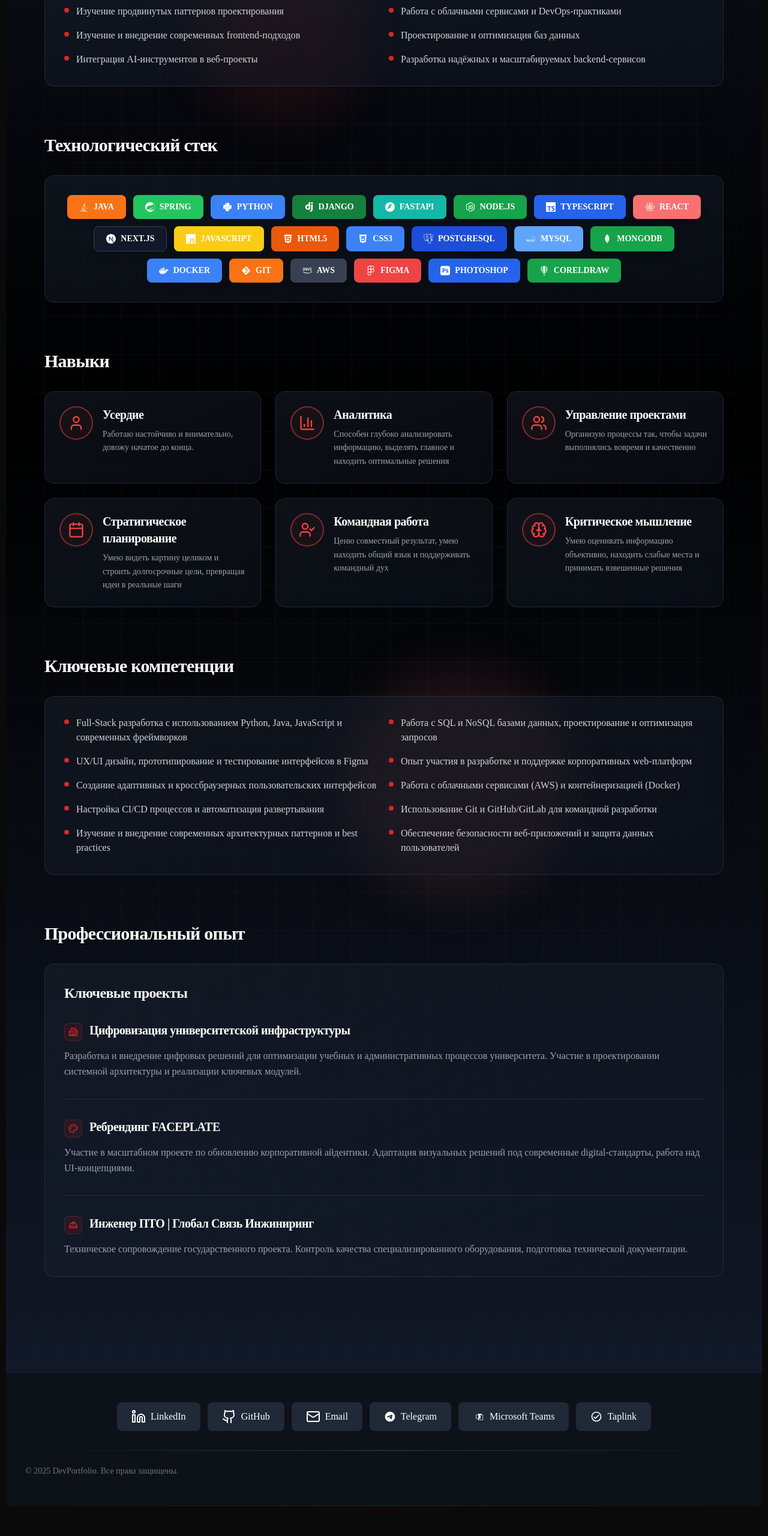
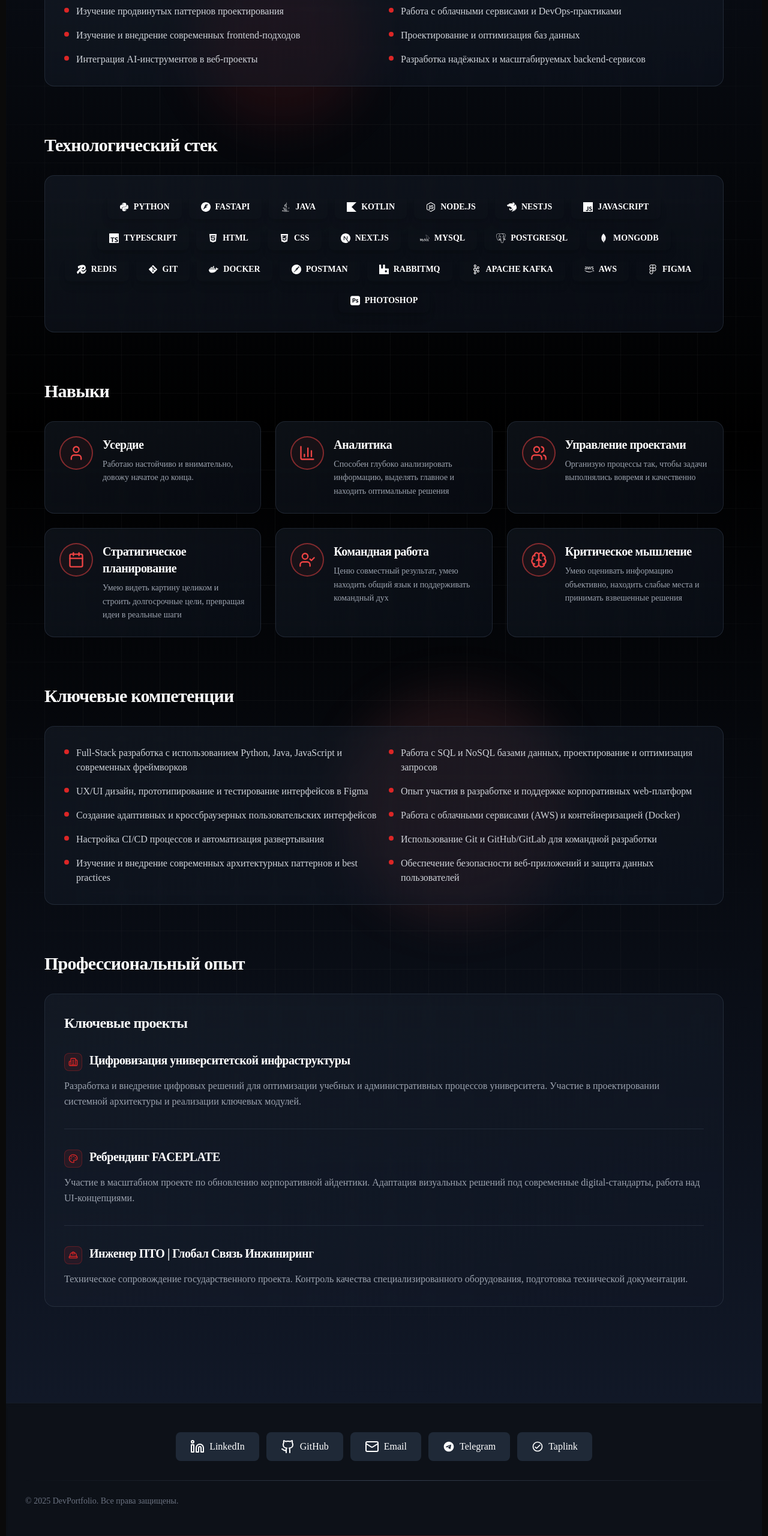
Before and after one commit to S-NOWNUM-B/-FullStackForge-, a Next.js app: page /About in a window 1280 px wide. Shown: the part 961-3521 px from the top of the page at 60% size. Before the commit the page ends 3471 px from the top, so only its background shows below. Built offline with nearby package versions, Linux system fonts and the light colour scheme.

Commit message:
Проведены работы по оптимизации, исправлении ошибок и кастомизации

```diff
--- a/src/app/(page)/About/page.tsx
+++ b/src/app/(page)/About/page.tsx
@@ -15,39 +15,9 @@
 } from "lucide-react";
 import Image from "next/image";
 
-import { FaJava, FaPython, FaNodeJs, FaReact, FaHtml5, FaCss3Alt, FaDocker, FaGitAlt, FaAws, FaFigma } from "react-icons/fa";
-import { SiSpring, SiDjango, SiFastapi, SiTypescript, SiNextdotjs, SiJavascript, SiPostgresql, SiMysql, SiMongodb, SiAdobephotoshop, SiCoreldraw } from "react-icons/si";
+import { TECHNOLOGIES } from "@/lib/technologies";
 
-const technologiesData = [
-    // Backend
-    { name: "JAVA", color: "bg-orange-500 hover:bg-orange-600", icon: FaJava },
-    { name: "SPRING", color: "bg-green-500 hover:bg-green-600", icon: SiSpring },
-    { name: "PYTHON", color: "bg-blue-500 hover:bg-blue-600", icon: FaPython },
-    { name: "DJANGO", color: "bg-green-700 hover:bg-green-800", icon: SiDjango },
-    { name: "FASTAPI", color: "bg-teal-500 hover:bg-teal-600", icon: SiFastapi },
-    { name: "NODE.JS", color: "bg-green-600 hover:bg-green-700", icon: FaNodeJs },
-
-    // Frontend
-    { name: "TYPESCRIPT", color: "bg-blue-600 hover:bg-blue-700", icon: SiTypescript },
-    { name: "REACT", color: "bg-red-400 hover:bg-red-500", icon: FaReact },
-    { name: "NEXT.JS", color: "bg-gray-900 hover:bg-black border border-gray-700", icon: SiNextdotjs },
-    { name: "JAVASCRIPT", color: "bg-yellow-400 hover:bg-yellow-500 text-black", icon: SiJavascript },
-    { name: "HTML5", color: "bg-orange-600 hover:bg-orange-700", icon: FaHtml5 },
-    { name: "CSS3", color: "bg-blue-500 hover:bg-blue-600", icon: FaCss3Alt },
-
-    // Databases & DevOps
-    { name: "POSTGRESQL", color: "bg-blue-700 hover:bg-blue-800", icon: SiPostgresql },
-    { name: "MYSQL", color: "bg-blue-400 hover:bg-blue-500", icon: SiMysql },
-    { name: "MONGODB", color: "bg-green-600 hover:bg-green-700", icon: SiMongodb },
-    { name: "DOCKER", color: "bg-blue-500 hover:bg-blue-600", icon: FaDocker },
-    { name: "GIT", color: "bg-orange-500 hover:bg-orange-600", icon: FaGitAlt },
-    { name: "AWS", color: "bg-gray-700 hover:bg-gray-800", icon: FaAws },
-
-    // Design
-    { name: "FIGMA", color: "bg-red-500 hover:bg-red-600", icon: FaFigma },
-    { name: "PHOTOSHOP", color: "bg-blue-600 hover:bg-blue-700", icon: SiAdobephotoshop },
-    { name: "CORELDRAW", color: "bg-green-600 hover:bg-green-700", icon: SiCoreldraw },
-];
+const technologiesData = TECHNOLOGIES;
 
 const focusAreas = [
   "Создание современных и удобных web-интерфейсов",
@@ -237,10 +207,10 @@
                     initial={{ opacity: 0, scale: 0.8 }}
                     animate={{ opacity: 1, scale: 1 }}
                     transition={{ delay: 1 + index * 0.03 }}
-                    className={`${tech.color} px-5 py-2.5 rounded-lg font-bold text-sm transition-all cursor-pointer shadow-lg text-white flex items-center gap-2`}
+                    className={`${tech.color} px-5 py-2.5 rounded-lg font-bold text-sm transition-all cursor-pointer shadow-lg flex items-center gap-2`}
                   >
-                    <Icon className="text-base" />
-                    {tech.name}
+                    <Icon className="text-base text-white" />
+                    <span className="text-white">{tech.name}</span>
                   </motion.div>
                 );
               })}
--- a/src/app/(page)/Projects/page.tsx
+++ b/src/app/(page)/Projects/page.tsx
@@ -6,6 +6,7 @@
 import { motion } from 'framer-motion';
 import { Loader2, Eye, Search, Calendar, SlidersHorizontal, X } from 'lucide-react';
 import { Button } from '@/components/ui/Button';
+import { TECHNOLOGY_NAMES } from '@/lib/technologies';
 
 interface Project {
   _id: string;
@@ -36,50 +37,36 @@
       const data = await res.json();
       if (data.success) {
         setCategories(data.categories || []);
-        setTechnologies(data.technologies || []);
+        // Используем статический список технологий вместо динамического
+        setTechnologies(TECHNOLOGY_NAMES);
       }
     } catch (error) {
       console.error('Ошибка загрузки фильтров:', error);
+      // В случае ошибки используем статический список
+      setTechnologies(TECHNOLOGY_NAMES);
     }
   };
 
   const fetchProjects = useCallback(async () => {
     setLoading(true);
     try {
-      let allProjects: Project[] = [];
-      const res = await fetch('/api/projects?limit=100');
+      // Формируем URL с параметрами для серверной фильтрации и пагинации
+      const params = new URLSearchParams({
+        page: page.toString(),
+        limit: '10',
+        sort: sortOrder,
+      });
+
+      if (search) params.append('search', search);
+      if (selectedCategory !== 'all') params.append('category', selectedCategory);
+      if (selectedTech !== 'all') params.append('tech', selectedTech);
+
+      const res = await fetch(`/api/projects?${params.toString()}`);
       const data = await res.json();
 
       if (data.success) {
-        allProjects = data.projects || [];
-
-        // Фильтрация на клиенте
-        const filtered = allProjects.filter((project) => {
-          const searchLower = search.toLowerCase();
-          const matchesSearch = !search ||
-            project.title.toLowerCase().includes(searchLower) ||
-            project.shortDescription.toLowerCase().includes(searchLower);
-          const matchesCategory = selectedCategory === 'all' || project.category === selectedCategory;
-          const matchesTech = selectedTech === 'all' || project.technologies.includes(selectedTech);
-          return matchesSearch && matchesCategory && matchesTech;
-        });
-
-        // Сортировка по дате
-        filtered.sort((a, b) => {
-          const dateA = new Date(a.createdAt).getTime();
-          const dateB = new Date(b.createdAt).getTime();
-          return sortOrder === 'newest' ? dateB - dateA : dateA - dateB;
-        });
-
-        // Пагинация - 10 элементов
-        const limit = 10;
-        const total = filtered.length;
-        const pages = Math.ceil(total / limit);
-        const start = (page - 1) * limit;
-        const paginatedProjects = filtered.slice(start, start + limit);
-
-        setProjects(paginatedProjects);
-        setTotalPages(pages || 1);
+        setProjects(data.projects || []);
+        setTotalPages(data.totalPages || 1);
       }
     } catch (error) {
       console.error('Ошибка загрузки проектов:', error);
@@ -273,7 +260,7 @@
           ) : (
             <>
               {/* Сетка проектов */}
-              <div className="grid grid-cols-1 md:grid-cols-2 lg:grid-cols-3 gap-6 mb-8">
+              <div className="grid grid-cols-1 sm:grid-cols-2 md:grid-cols-3 lg:grid-cols-4 xl:grid-cols-5 gap-6 mb-8">
                 {projects.map((project, index) => (
                   <motion.div
                     key={project._id}
--- a/src/app/(page)/components/Footer/Footer.tsx
+++ b/src/app/(page)/components/Footer/Footer.tsx
@@ -8,14 +8,6 @@
 const TelegramIcon = () => (
   <svg viewBox="0 0 24 24" fill="currentColor" width="20" height="20">
     <path d="M12 2C6.48 2 2 6.48 2 12s4.48 10 10 10 10-4.48 10-10S17.52 2 12 2zm4.64 6.8c-.15 1.58-.8 5.42-1.13 7.19-.14.75-.42 1-.68 1.03-.58.05-1.02-.38-1.58-.75-.88-.58-1.38-.94-2.23-1.5-.99-.65-.35-1.01.22-1.59.15-.15 2.71-2.48 2.76-2.69a.2.2 0 00-.05-.18c-.06-.05-.14-.03-.21-.02-.09.02-1.49.95-4.22 2.79-.4.27-.76.41-1.08.4-.36-.01-1.04-.2-1.55-.37-.63-.2-1.12-.31-1.08-.66.02-.18.27-.36.74-.55 2.92-1.27 4.86-2.11 5.83-2.51 2.78-1.16 3.35-1.36 3.73-1.36.08 0 .27.02.39.12.1.08.13.19.14.27-.01.06.01.24 0 .38z"/>
-  </svg>
-);
-
-// Иконка для Microsoft Teams
-const TeamsIcon = () => (
-  <svg viewBox="0 0 24 24" fill="currentColor" width="20" height="20">
-    <path d="M20.625 8.127h-2.997V7.09c0-.486-.393-.88-.879-.88h-5.623c-.486 0-.88.394-.88.88v1.037H7.249c-.486 0-.88.394-.88.88v6.246c0 .486.394.88.88.88h2.998v1.741c0 .486.394.88.88.88h8.618c.486 0 .88-.394.88-.88V9.007c0-.486-.394-.88-.88-.88zm-9.5 7.126H7.249V9.007h3.876v6.246zm8.618 2.621h-7.738v-1.741h2.117c.486 0 .88-.394.88-.88V9.007h4.741v8.867z"/>
-    <path d="M14.498 11.507h1.254v3.752h-1.254z"/>
   </svg>
 );
 
@@ -50,12 +42,6 @@
     href: "https://t.me/snownumb",
     label: "Telegram",
     color: "hover:bg-[#0088cc]"
-  },
-  {
-    icon: TeamsIcon,
-    href: "https://teams.microsoft.com/l/chat/0/0?users=mamayev.stas@gmail.com",
-    label: "Microsoft Teams",
-    color: "hover:bg-[#6264A7]"
   },
   {
     icon: TaplinkIcon,
--- a/src/app/api/projects/route.ts
+++ b/src/app/api/projects/route.ts
@@ -9,10 +9,11 @@
 
     const { searchParams } = new URL(request.url);
     const page = parseInt(searchParams.get('page') || '1');
-    const limit = parseInt(searchParams.get('limit') || '9');
+    const limit = parseInt(searchParams.get('limit') || '10');
     const search = searchParams.get('search') || '';
     const category = searchParams.get('category') || '';
     const tech = searchParams.get('tech') || '';
+    const sort = searchParams.get('sort') || 'newest';
 
     const query: Record<string, unknown> = {};
 
@@ -27,13 +28,16 @@
       query.category = category;
     }
 
-    if (tech) {
+    if (tech && tech !== 'all') {
       query.technologies = { $in: [tech] };
     }
 
+    // Определяем порядок сортировки
+    const sortOrder = sort === 'oldest' ? 1 : -1;
+
     const total = await Project.countDocuments(query);
     const projects = await Project.find(query)
-      .sort({ createdAt: -1 })
+      .sort({ createdAt: sortOrder })
       .limit(limit)
       .skip((page - 1) * limit)
       .lean();
```
Also changed, not shown: src/app/admin/page.tsx (+42 -15 lines).
